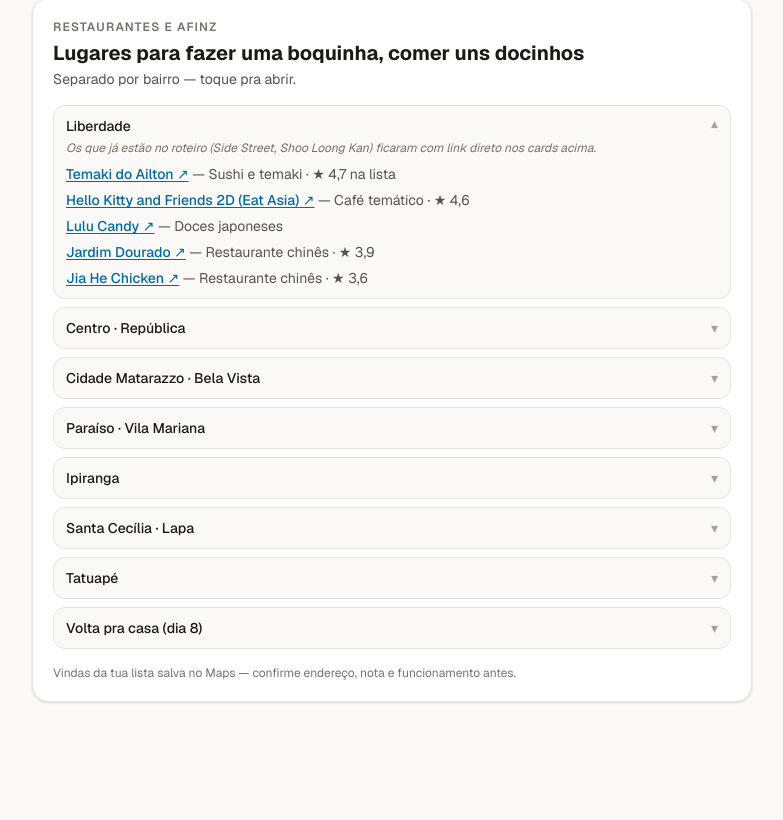
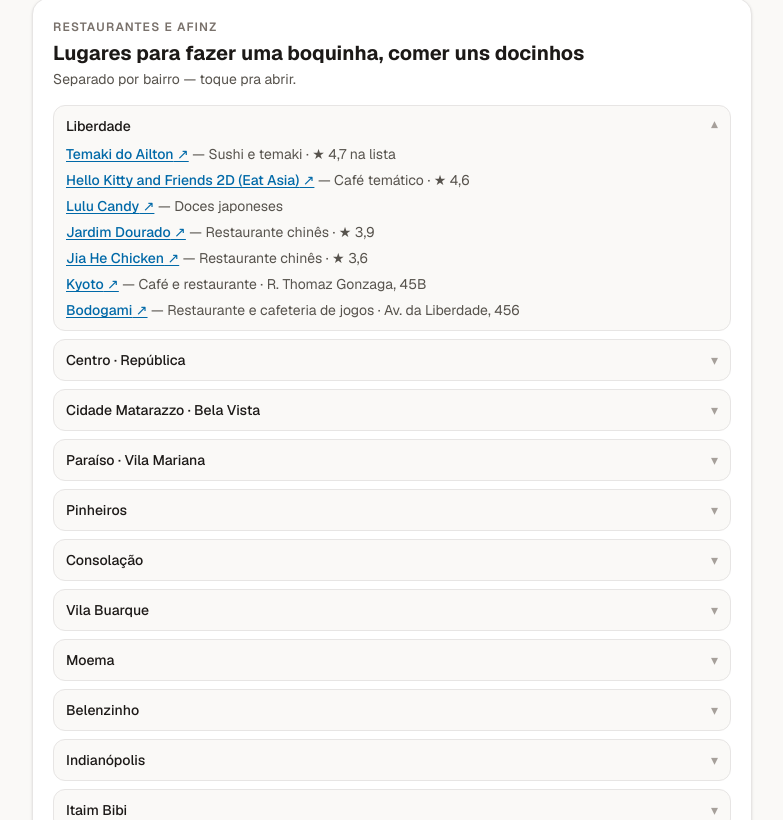
Before and after one commit to emiyablake/travel-sp-itinerary, a Next.js app: page / in a window 1280 px wide. Shown: the part 1260-2080 px from the top of the page, without its empty margins (248-1031 px from the left). Before the commit the page ends 2026 px from the top, so only its background shows below. Built offline with nearby package versions, Linux system fonts and the light colour scheme.

Commit message:
Add 12 restaurants from the saved Maps list, grouped by neighborhood

```diff
--- a/app/itinerario-data.ts
+++ b/app/itinerario-data.ts
@@ -308,13 +308,15 @@
 export const foodIdeas: { bairro: string; note?: string; places: FoodPlace[] }[] = [
   {
     bairro: "Liberdade",
-    note: "Os que já estão no roteiro (Side Street, Shoo Loong Kan) ficaram com link direto nos cards acima.",
+    note: "",
     places: [
       { name: "Temaki do Ailton", desc: "Sushi e temaki · ★ 4,7 na lista", query: "Temaki do Ailton São Paulo" },
       { name: "Hello Kitty and Friends 2D (Eat Asia)", desc: "Café temático · ★ 4,6", query: "Hello Kitty and Friends 2D by Eat Asia São Paulo" },
       { name: "Lulu Candy", desc: "Doces japoneses", query: "Lulu Candy Liberdade São Paulo" },
       { name: "Jardim Dourado", desc: "Restaurante chinês · ★ 3,9", query: "Jardim Dourado Liberdade São Paulo" },
       { name: "Jia He Chicken", desc: "Restaurante chinês · ★ 3,6", query: "Jia He Chicken Liberdade São Paulo" },
+      { name: "Kyoto", desc: "Café e restaurante · R. Thomaz Gonzaga, 45B", query: "Kyoto Café Rua Thomaz Gonzaga Liberdade São Paulo" },
+      { name: "Bodogami", desc: "Restaurante e cafeteria de jogos · Av. da Liberdade, 456", query: "Bodogami Av. da Liberdade 456 São Paulo" },
     ],
   },
   {
@@ -325,6 +327,7 @@
       { name: "Mercadão", desc: "Sanduíche de mortadela, clássico turístico", query: "Mercado Municipal de São Paulo" },
       { name: "Bar da Dona Onça", desc: "Boteco premiado no térreo do Copan", query: "Bar da Dona Onça São Paulo" },
       { name: "Bar do Estadão", desc: "Lanche de pastrami icônico", query: "Bar do Estadão São Paulo" },
+      { name: "Sanduteca", desc: "Galeria Metrópole, térreo loja 9 · Av. São Luís, 187 — já tá anotada no almoço do dia 3", query: "Sanduteca Galeria Metrópole São Paulo" },
     ],
   },
   {
@@ -341,6 +344,51 @@
     ],
   },
   {
+    bairro: "Pinheiros",
+    note: "Combina com o dia 2 (outlets à tarde) ou com uma ida ao Airbnb.",
+    places: [
+      { name: "Fan Hour", desc: "Hamburgueria geek · R. Artur de Azevedo, 898", query: "Fan Hour Rua Artur de Azevedo 898 São Paulo" },
+      { name: "Bodega Pepito", desc: "Petiscos · R. dos Pinheiros, 320", query: "Bodega Pepito Rua dos Pinheiros 320 São Paulo" },
+      { name: "Izakaya Otoshi", desc: "Izakaya · R. Padre Carvalho, 335", query: "Izakaya Otoshi Rua Padre Carvalho 335 São Paulo" },
+    ],
+  },
+  {
+    bairro: "Consolação",
+    places: [
+      { name: "Bráz Elettrica", desc: "Pizzaria · R. Antônio Carlos, 328", query: "Bráz Elettrica Rua Antônio Carlos 328 São Paulo" },
+    ],
+  },
+  {
+    bairro: "Vila Buarque",
+    places: [
+      { name: "Holy Tavern", desc: "Bar · R. Dr. Cesário Mota Júnior, 531", query: "Holy Tavern Rua Dr. Cesário Mota Júnior 531 São Paulo" },
+    ],
+  },
+  {
+    bairro: "Moema",
+    places: [
+      { name: "Canton Moema", desc: "Restaurante chifa · Av. Juriti, 587", query: "Canton Moema Av. Juriti 587 São Paulo" },
+    ],
+  },
+  {
+    bairro: "Belenzinho",
+    places: [
+      { name: "Meizizi", desc: "Restaurante asiático · Rua Taquari, 934", query: "Meizizi Rua Taquari 934 São Paulo" },
+    ],
+  },
+  {
+    bairro: "Indianópolis",
+    places: [
+      { name: "Saiko Katsu Sando", desc: "Comida asiática · R. Normândia, 102", query: "Saiko Katsu Sando Rua Normândia 102 São Paulo" },
+    ],
+  },
+  {
+    bairro: "Itaim Bibi",
+    places: [
+      { name: "Marmotta", desc: "Restaurante italiano · R. Manuel Guedes, 281", query: "Marmotta Rua Manuel Guedes 281 São Paulo" },
+    ],
+  },
+  {
     bairro: "Ipiranga",
     note: "Café da manhã e almoço do dia 7.",
     places: [
@@ -350,7 +398,7 @@
   },
   {
     bairro: "Santa Cecília · Lapa",
-    note: "Pro jantar do dia 6 com a tua irmã — ainda depende da confirmação dela.",
+    note: "",
     places: [
       { name: "Cantinas italianas da Lapa", desc: "Bairro tradicional de cantinas, colado em Santa Cecília", query: "cantinas italianas Lapa São Paulo" },
       { name: "Bixiga — Rua 13 de Maio", desc: "Cantinas clássicas italianas", query: "Rua 13 de Maio Bela Vista cantinas São Paulo" },
```
